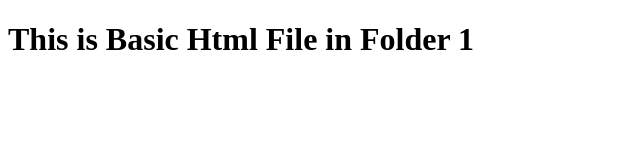
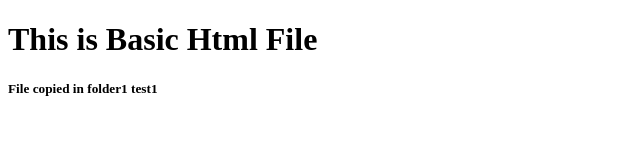
Before and after one commit to HamzaZafarBhatti/copyaction, a plain HTML site: page folder1/index.html in a window 1280 px wide. Shown: the whole page, without its empty margins (0-640 px from the left). Drawn offline with Linux system fonts and the light colour scheme.

Commit message:
Copying file to another folder

```diff
--- a/folder1/index.html
+++ b/folder1/index.html
@@ -5,11 +5,12 @@
     <meta charset="UTF-8">
     <meta http-equiv="X-UA-Compatible" content="IE=edge">
     <meta name="viewport" content="width=device-width, initial-scale=1.0">
-    <title>Folder 1</title>
+    <title>Basic File</title>
 </head>
 
 <body>
-    <h1>This is Basic Html File in Folder 1</h1>
+    <h1>This is Basic Html File</h1>
+    <h5>File copied in folder1 test1</h5>
 </body>
 
 </html>
```
